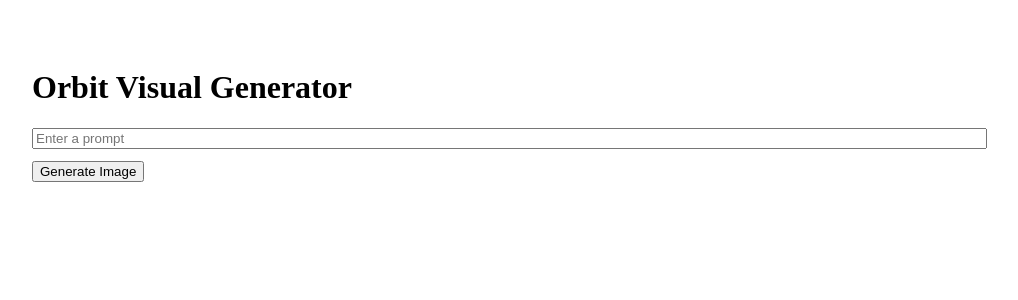
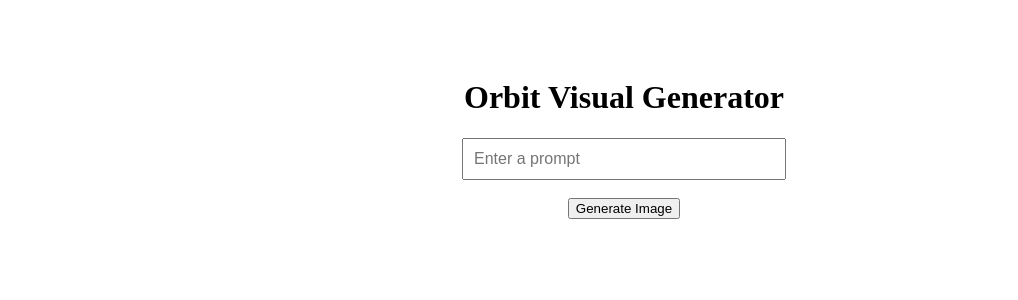
Before and after one commit to OrbitMiami/orbit-images-app, a Next.js app: page / in a window 1280 px wide. Shown: the top 300 px of the page, without its empty margins (16-1034 px from the left). Built offline with nearby package versions, Linux system fonts and the light colour scheme.

Commit message:
Update index.js

```diff
--- a/pages/index.js
+++ b/pages/index.js
@@ -11,7 +11,6 @@ export default function Home() {
     setError('');
     setImage(null);
 
-    try {
     const res = await fetch('/api/generate', {
       method: 'POST',
       headers: { 'Content-Type': 'application/json' },
@@ -20,34 +19,32 @@ export default function Home() {
 
     const data = await res.json();
 
-      if (!res.ok) {
-        throw new Error(data.error || 'Failed to generate');
+    if (res.ok) {
+      setImage(data.image);
+    } else {
+      setError(data.error || 'Something went wrong.');
     }
 
-      setImage(data.image);
-    } catch (err) {
-      setError(err.message);
-    } finally {
     setLoading(false);
-    }
   };
 
   return (
-    <div style={{ padding: 40 }}>
-      <h1>Orbit Visual Generator</h1>
+    <div style={{ textAlign: 'center', padding: '50px' }}>
+      <h1><strong>Orbit Visual Generator</strong></h1>
       <input
         type="text"
         placeholder="Enter a prompt"
         value={prompt}
         onChange={(e) => setPrompt(e.target.value)}
-        style={{ width: '80%', marginBottom: 12 }}
+        style={{ width: '300px', padding: '10px', fontSize: '16px' }}
       />
-      <br />
+      <br /><br />
       <button onClick={generateImage} disabled={loading}>
         {loading ? 'Generating...' : 'Generate Image'}
       </button>
+      <br /><br />
       {error && <p style={{ color: 'red' }}>{error}</p>}
-      {image && <img src={image} alt="Generated" style={{ marginTop: 20, maxWidth: '100%' }} />}
+      {image && <img src={image} alt="Generated" style={{ maxWidth: '100%' }} />}
     </div>
   );
 }
```
Lines whose indentation alone changed are shown as unchanged.
